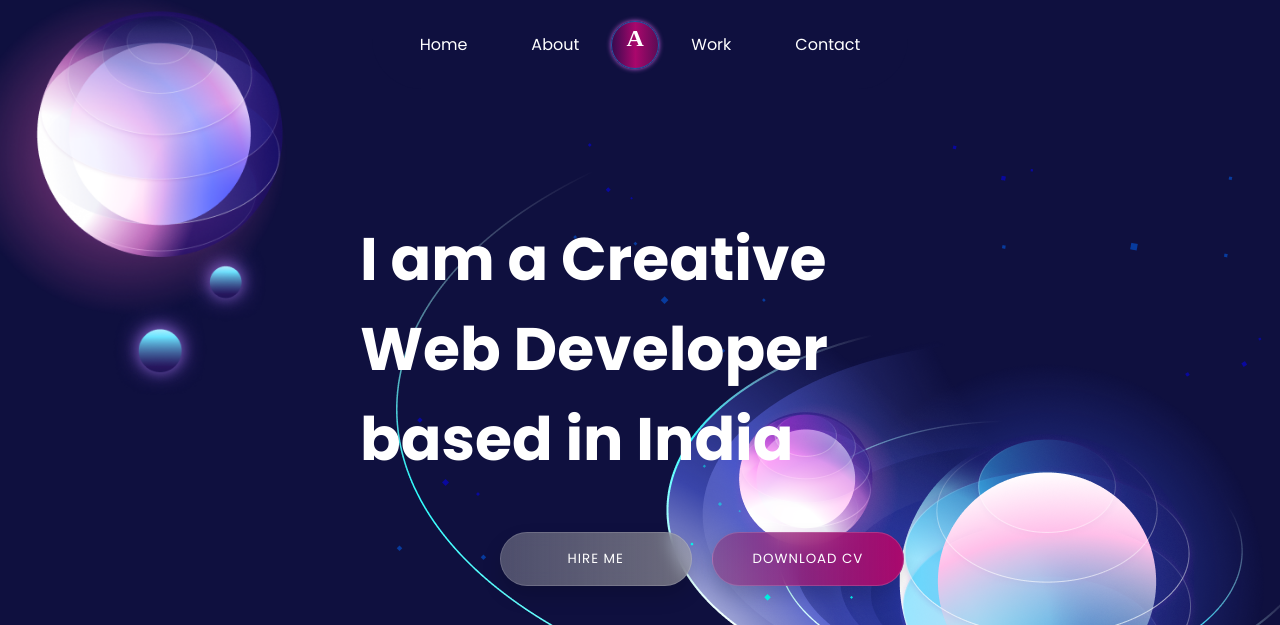
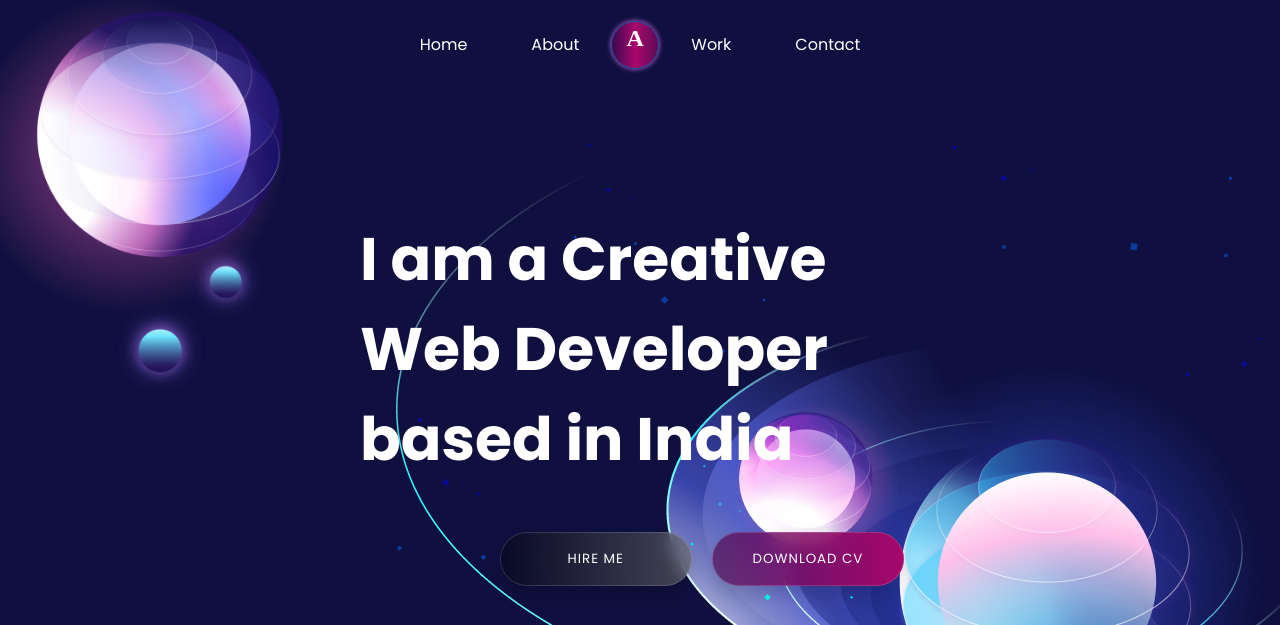
Before and after one commit to awg-ashish/Portfolio-css, a plain HTML site: page index.html in a window 1280 px wide. Shown: the top 625 px of the page. Drawn offline with Linux system fonts and the light colour scheme; grey boxes are pictures that could not be loaded; a web font is replaced by a local one.

Commit message:
minor changes

```diff
--- a/index.html
+++ b/index.html
@@ -10,7 +10,7 @@
   <body>
     <section class="full-screen" id="home">
       <img src="assets/Illustration top-1.png" alt="" class="ill ill-top1" />
-      <main>
+      <div class="main-screen-container">
         <div class="top-menu">
           <nav>
             <a href="#home">Home</a>
@@ -27,7 +27,7 @@
             <button class="btn-grad">Download CV</button>
           </div>
         </div>
-      </main>
+      </div>
       <img src="assets/Ilustration top-2.png" alt="" class="ill ill-top2" />
     </section>
     <section class="about-me" id="about">
--- a/style.css
+++ b/style.css
@@ -41,7 +41,7 @@ nav > a {
   position: absolute;
   z-index: 2000;
 }
-main {
+.main-screen-container {
   display: flex;
   align-items: center;
   justify-content: center;
@@ -50,7 +50,7 @@ main {
 }
 button {
   border: none;
-  background: rgba(255, 255, 255, 0.3);
+  background: rgba(0, 0, 0, 0.3);
   background-image: linear-gradient(
     to right,
     rgba(0, 0, 0, 0.1) 0%,
```
